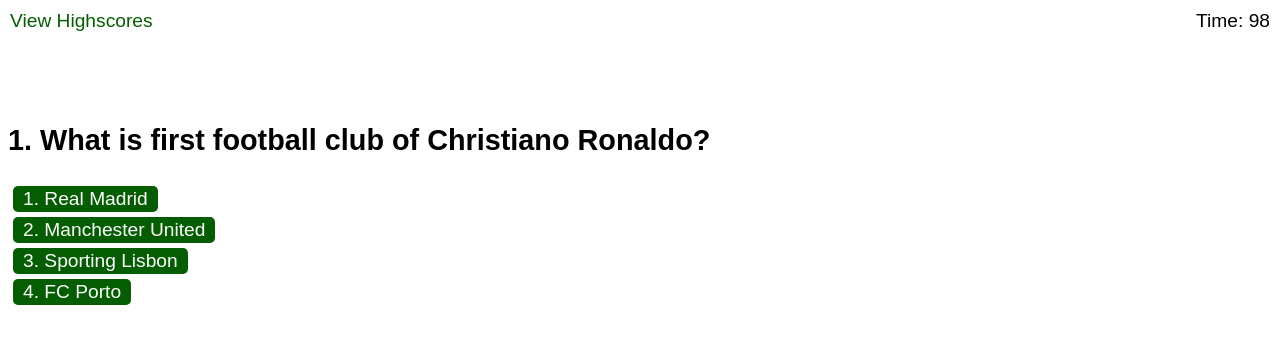
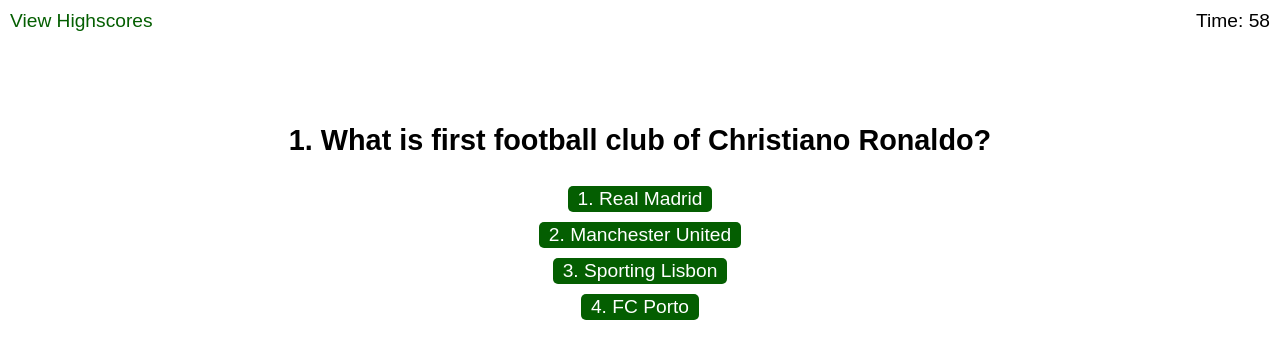
Before and after one commit to MariuszWiacek/Football-Quiz, a plain HTML site: page index.html in a window 1280 px wide. Both pictures are taken after a click on the button "Start Quiz". Drawn offline with Linux system fonts and the light colour scheme.

Commit message:
last changes

```diff
--- a/assets/js/logic.js
+++ b/assets/js/logic.js
@@ -15,7 +15,7 @@
 
 var answerBtn;
 var questionIndex = 0;
-var secondsLeft = 100;
+var secondsLeft = 60;
 
 var finalScore = document.getElementById("final-score");
 var submitBtn = document.getElementById('submit');
@@ -41,7 +41,7 @@
 }
 
 
-function gameOver () {
+function gameOver() {
     clearInterval(timerInterval)
     var result = totalPoints;
     answersContainer.innerHTML = "";
@@ -51,13 +51,13 @@
 
     //submit button to add scores to local storage
     submitBtn.addEventListener("click", function () {
-
         var myScore = initials.value + " - " + result
         highscoreArray = JSON.parse(localStorage.getItem("highscoreArray")) || []
         highscoreArray.push(myScore)
         localStorage.setItem("highscoreArray", JSON.stringify(highscoreArray));
         window.location.href = "highscores.html"
     })
+
 
 };
 
@@ -66,7 +66,7 @@
     startScreen.style.display = "none"; // unhide start screen
     document.body.appendChild(questionsContainer);
     questionsContainer.classList.remove('hide');
-    questionsContainer.style = "display: flex; flex-direction: column; justify-content = flex-start";
+    questionsContainer.style = "display: flex; flex-direction: column; text-align: center;";
     questionTitle.textContent = quizQuestions[0].question;
     questionsContainer.append(questionTitle);
     questionsCounter++;
@@ -79,6 +79,7 @@
     for (var i = 0; i < 4; i++) {
         answerBtn = document.createElement('button');
         answersContainer.appendChild(answerBtn);
+        answersContainer.style = "display: flex; flex-direction: column; align-items: center;";
         answerBtn.textContent = quizQuestions[0].answers[i];
         answerBtn.addEventListener('click', function () {
             if (this.textContent === correct1) { correct(); }
--- a/assets/js/questions.js
+++ b/assets/js/questions.js
@@ -34,10 +34,10 @@
     {
         question: "4. How many goals Robert Lewandowski scored in a champions league game in 2013 - Borussia Dortmund - Real Madrid (4-1)?",
         answers: [
-            "1. 1",
-            "2. 2",
-            "3. 3",
-            "4. 4"
+            "1. 1 goal",
+            "2. 2 goals",
+            "3. 3 goals",
+            "4. 4 goals"
         ],
     },
 
@@ -57,5 +57,5 @@
 let correct1 = "3. Sporting Lisbon"
 let correct2 = "2. 2012"
 let correct3 = "4. Crvena Zvezda Belgrade"
-let correct4 = "4. 4"
+let correct4 = "4. 4 goals"
 let correct5 = "4. In 2.4 sec of a game"
--- a/index.html
+++ b/index.html
@@ -18,10 +18,11 @@
       <div id="start-screen" class="start">
         <h1>Football Quiz Challenge</h1>
         <p>
-          Try to answer the following code-related questions within the time
-          limit. Keep in mind that incorrect answers will penalize your
-          score/time by ten seconds!
-        </p>
+          Try to answer the following football related questions within the time
+           of <b>60sec.</b> </p> <br>
+           Keep in mind that incorrect answers will penalize your
+          score/time by ten seconds!<br><br>For each correct answer you will get one point, enjoy!<br>
+        </p><br>
         <button id="start">Start Quiz</button>
       </div>
 
```
Also changed, not shown: assets/js/scores.js (+3 -4 lines). Lines whose indentation alone changed are shown as unchanged.
